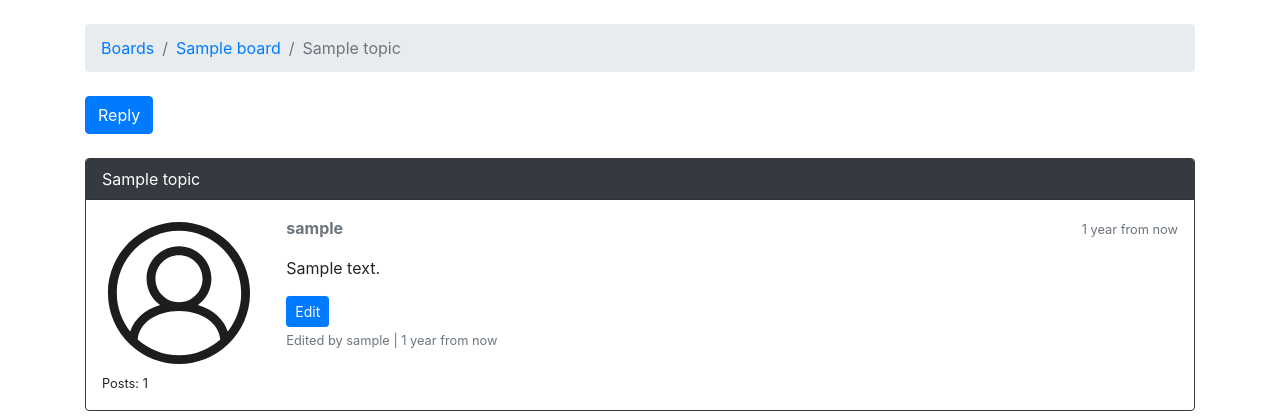
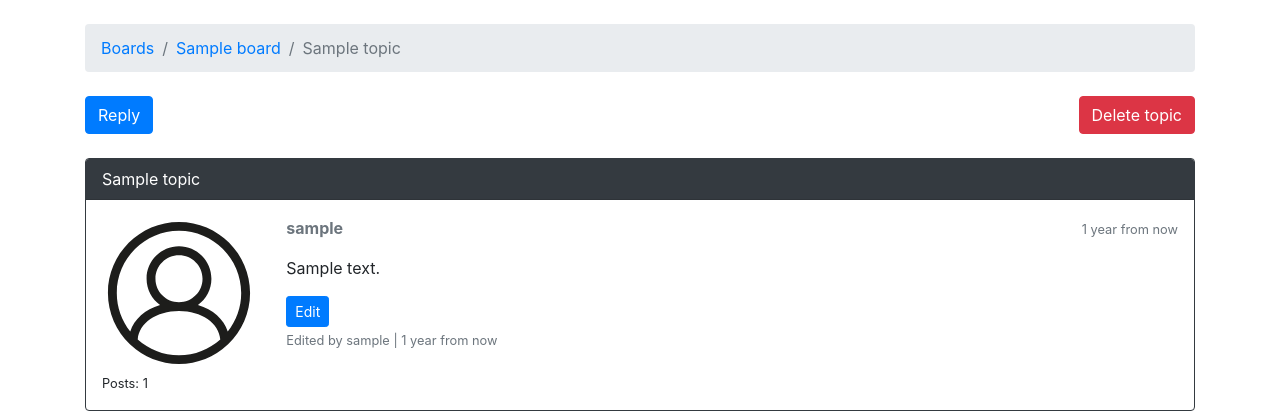
Before and after one commit to zawi99/web-boards, a Django app: page /boards/1/topic/1/ in a window 1280 px wide. Shown: the part 56-476 px from the top of the page. Run offline with Django 3.2, Linux system fonts and the light colour scheme; a user stored in the database is signed in; tables that the repository leaves empty hold one stand-in row (values such as "Sample post"); some libraries are stand-ins or nearby versions; some web fonts are replaced.

Commit message:
Implemented DeleteView

```diff
--- a/boards/templates/boards/post_list.html
+++ b/boards/templates/boards/post_list.html
@@ -14,8 +14,18 @@
 {% endblock %}
 
 {% block content %}
-    <div class="mb-4">
-        <a href="{% url 'topic-reply' topic.board.pk topic.pk %}" class="btn btn-primary">Reply</a>
+    <div class="row">
+        <div class="col-6 mb-4">
+            <a href="{% url 'topic-reply' topic.board.pk topic.pk %}" class="btn btn-primary">Reply</a>
+        </div>
+        <div class="col-6 mb-4 text-right">
+            {% if request.user == topic.starter or request.user.is_staff %}
+                <form method="post" action="{% url 'topic-delete' topic.board.pk topic.pk %}">
+                    {% csrf_token %}
+                    <button type="submit" class="btn btn-danger">Delete topic</button>
+                </form>
+            {% endif %}
+        </div>
     </div>
     {% for post in posts %}
         <div class="card mb-2 {% if forloop.last %}mb-4{% else %}mb-2{% endif %} {% if forloop.first %}border-dark{% endif %}">
--- a/boards/views.py
+++ b/boards/views.py
@@ -1,10 +1,11 @@
 from django.contrib.auth.decorators import login_required
 from django.contrib.auth.mixins import LoginRequiredMixin
-from django.core.paginator import Paginator, EmptyPage, PageNotAnInteger
 from django.db.models import Count
+from django.http import Http404
 from django.shortcuts import render, get_object_or_404, redirect
+from django.urls import reverse_lazy
 from django.utils import timezone
-from django.views.generic import UpdateView, ListView
+from django.views.generic import UpdateView, ListView, DeleteView
 
 from .forms import NewTopicForm, NewPostForm
 from .models import (
@@ -125,3 +126,18 @@ class PostEditView(LoginRequiredMixin, UpdateView):
         post.save()
         return redirect('topic-posts', pk=post.topic.board.pk,
                         topic_pk=post.topic.pk)
+
+
+class TopicDeleteView(DeleteView):
+    def get_object(self, queryset=None):
+        user = self.request.user
+        board_pk = self.kwargs.get('pk')
+        topic_pk = self.kwargs.get('topic_pk')
+        topic = get_object_or_404(Topic, board__pk=board_pk, pk=topic_pk)
+        if not topic.starter == user and not user.is_staff:
+            raise Http404
+        return topic
+
+    def get_success_url(self):
+        board_pk = self.kwargs.get('pk')
+        return reverse_lazy('topic-list', kwargs={'pk': board_pk})
--- a/web_boards/urls.py
+++ b/web_boards/urls.py
@@ -10,7 +10,8 @@ from boards.views import (TopicListView,
                           PostListView,
                           topic_reply,
                           BoardListView,
-                          PostEditView)
+                          PostEditView,
+                          TopicDeleteView)
 
 urlpatterns = [
     url(r'^admin/', admin.site.urls),
@@ -32,6 +33,9 @@ urlpatterns = [
         r'^boards/(?P<pk>\d+)/topic/(?P<topic_pk>\d+)/post/(?P<post_pk>\d+)/edit/$',
         PostEditView.as_view(),
         name='post-edit'),
+    url(r'^boards/(?P<pk>\d+)/topic/(?P<topic_pk>\d+)/delete/$',
+        TopicDeleteView.as_view(),
+        name='topic-delete'),
 
     # auth
     url(r'^signup/$', signup, name='signup'),
```
